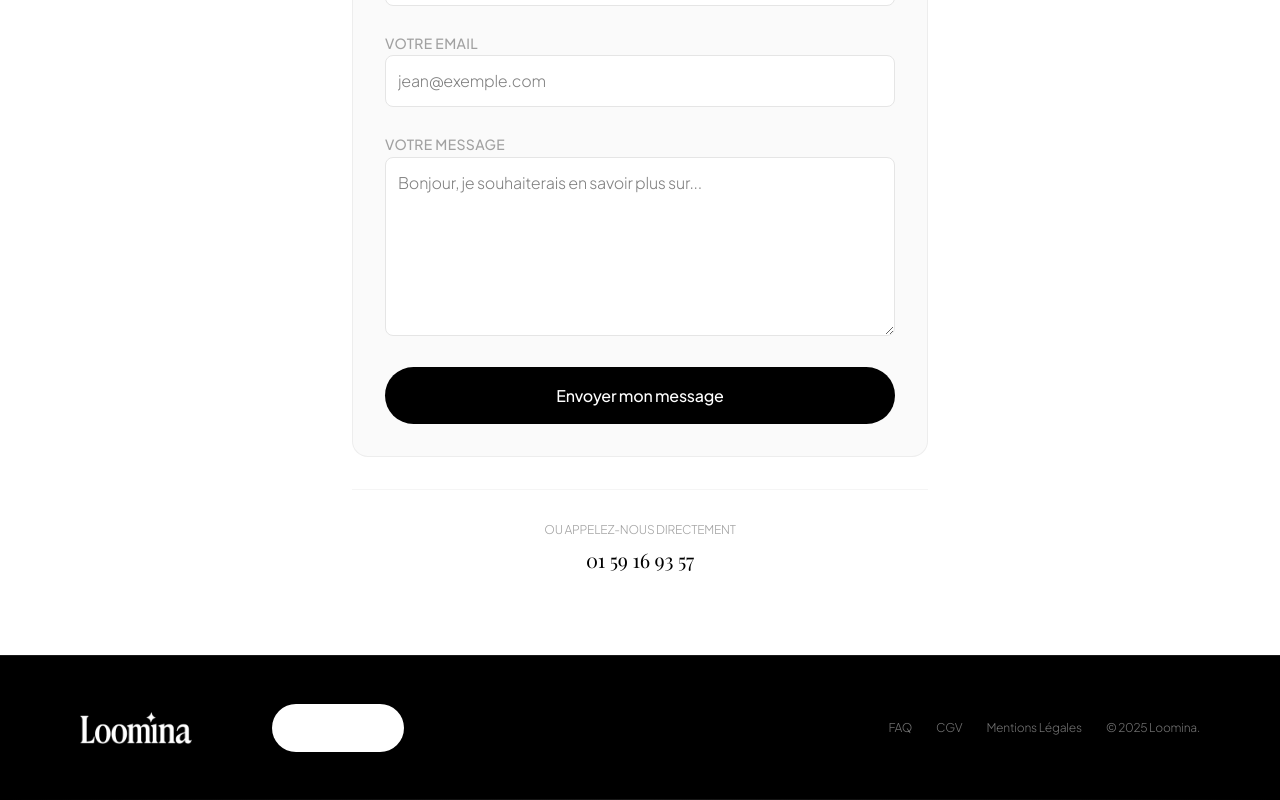
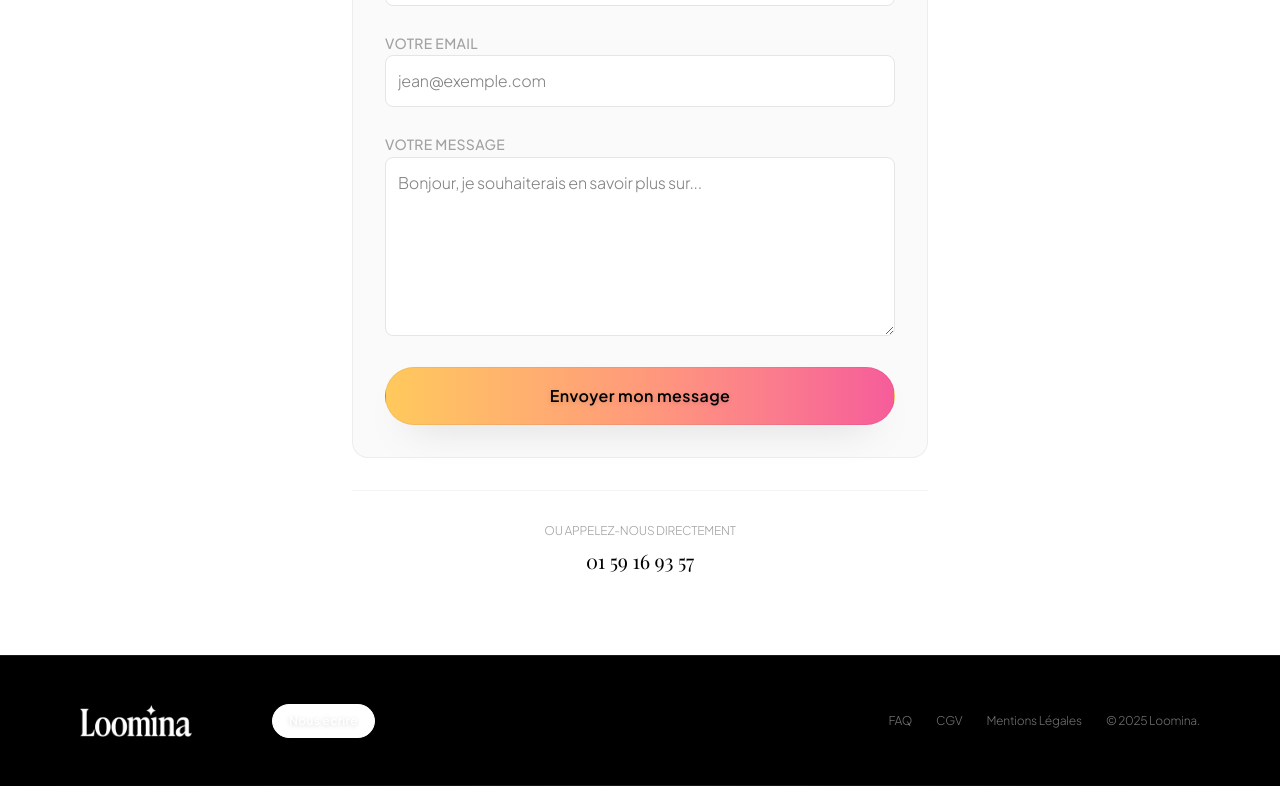
Before and after one commit to solalchetrit/loomina, a Next.js app: page /contact in a window 1280 px wide. Shown: the part 427-1227 px from the top of the page. Built offline with nearby package versions, Linux system fonts and the light colour scheme; a web font is replaced by a local one.

Commit message:
Improve button contrast and polish

```diff
--- a/app/contact/page.tsx
+++ b/app/contact/page.tsx
@@ -39,12 +39,14 @@ export default function ContactPage() {
                             <textarea required id="message" name="message" rows={6} className="w-full bg-white border border-neutral-200 rounded-lg p-3 outline-none focus:border-[var(--loomina-amber)] transition-colors" placeholder="Bonjour, je souhaiterais en savoir plus sur..." />
                         </div>
 
-                        <button
+                        <MagicButton
                             type="submit"
-                            className="w-full bg-black text-white font-medium rounded-full py-4 hover:bg-neutral-800 transition-all"
+                            className="w-full justify-center"
+                            variant="primary"
+                            size="lg"
                         >
                             Envoyer mon message
-                        </button>
+                        </MagicButton>
                     </form>
 
                     <div className="text-center pt-8 border-t border-neutral-100">
--- a/app/page.tsx
+++ b/app/page.tsx
@@ -1,5 +1,5 @@
 import Hero from "@/components/Hero";
-import StarDecoration from "@/components/ui/StarDecoration";
+import MagicButton from "@/components/ui/MagicButton";
 
 // --- DATA ---
 const pillars = [
@@ -150,12 +150,13 @@ export default function Home() {
                 </ul>
 
                 <div className="pt-4">
-                  <a
+                  <MagicButton
                     href="mailto:contact@loomina.fr?subject=Commande%20Loomina"
-                    className="inline-block bg-white text-black font-sans font-medium text-lg px-12 py-4 rounded-full hover:scale-105 transition-transform"
+                    variant="secondary"
+                    size="lg"
                   >
                     Commander mon livre
-                  </a>
+                  </MagicButton>
                 </div>
               </div>
             </div>
--- a/components/Footer.tsx
+++ b/components/Footer.tsx
@@ -31,7 +31,8 @@ export default function Footer() {
           {/* Bouton : Fond Blanc, Police NOIRE (explicite) */}
           <MagicButton
             href="/contact"
-            className="bg-white text-black border-none hover:bg-neutral-200 px-6 py-2 text-xs font-sans font-medium tracking-wide"
+            variant="secondary"
+            size="sm"
           >
             Nous écrire
           </MagicButton>
--- a/components/Hero.tsx
+++ b/components/Hero.tsx
@@ -20,13 +20,15 @@ export default function Hero() {
         <div className="flex flex-col gap-5 sm:flex-row sm:items-center sm:justify-center pt-6">
           <MagicButton
             href="#offres"
-            className="bg-black text-white px-10 py-5 text-lg font-sans font-medium"
+            size="lg"
+            variant="primary"
           >
             Commencer mon livre
           </MagicButton>
           <MagicButton
             href="tel:+33159169357"
-            className="bg-white text-black border border-neutral-200 hover:bg-neutral-50 px-10 py-5 text-lg font-sans font-medium"
+            size="lg"
+            variant="secondary"
           >
             Appeler Loomina
           </MagicButton>
--- a/components/HomeSections.tsx
+++ b/components/HomeSections.tsx
@@ -1,4 +1,5 @@
 import React from "react";
+import MagicButton from "./ui/MagicButton";
 
 const sections = [
   {
@@ -95,18 +96,12 @@ export default function HomeSections() {
             </p>
           </div>
           <div className="flex flex-col gap-3">
-            <a
-              href="#comment"
-              className="inline-flex items-center justify-center px-5 py-3 rounded-full bg-[var(--loomina-black)] text-white font-semibold shadow-[0_20px_60px_-35px_rgba(217,54,98,0.55)] hover:brightness-110 transition-colors"
-            >
+            <MagicButton href="#comment" variant="primary" className="w-full justify-center">
               Découvrir le parcours Loomina
-            </a>
-            <a
-              href="#faq"
-              className="inline-flex items-center justify-center px-5 py-3 rounded-full bg-white text-[var(--loomina-black)] font-semibold border border-[var(--loomina-black)]/10 hover:brightness-110 transition-colors"
-            >
+            </MagicButton>
+            <MagicButton href="#faq" variant="secondary" className="w-full justify-center">
               Lire les réponses clés
-            </a>
+            </MagicButton>
             <span className="text-[var(--loomina-black)] text-sm text-center">Une structure claire pour guider les familles vers la prochaine étape.</span>
           </div>
         </div>
--- a/components/ui/MagicButton.tsx
+++ b/components/ui/MagicButton.tsx
@@ -2,7 +2,7 @@
 
 import Link from "next/link";
 import { motion, useMotionValue, useSpring, type HTMLMotionProps } from "framer-motion";
-import { useMemo, useState } from "react";
+import { useState } from "react";
 import type { ReactNode } from "react";
 
 interface MagicButtonProps extends HTMLMotionProps<"button"> {
@@ -10,22 +10,42 @@ interface MagicButtonProps extends HTMLMotionProps<"button"> {
   children: ReactNode;
   glow?: boolean;
   className?: string;
+  variant?: "primary" | "secondary" | "ghost";
+  size?: "sm" | "md" | "lg";
 }
 
 const springConfig = { stiffness: 260, damping: 20, mass: 0.6 };
 
-function MagicButtonContent({ children, glow, className = "", ...rest }: Omit<MagicButtonProps, "href">) {
+function MagicButtonContent({
+  children,
+  glow = true,
+  className = "",
+  variant = "primary",
+  size = "md",
+  ...rest
+}: Omit<MagicButtonProps, "href">) {
   const [hovered, setHovered] = useState(false);
   const x = useMotionValue(0);
   const y = useMotionValue(0);
   const springX = useSpring(x, springConfig);
   const springY = useSpring(y, springConfig);
 
-  const background = useMemo(
-    () =>
-      "bg-black text-white hover:bg-neutral-800 border border-transparent",
-    []
-  );
+  const variantClasses: Record<NonNullable<MagicButtonProps["variant"]>, string> = {
+    primary:
+      "bg-gradient-to-r from-[#FFC95C] via-[#FF9A7A] to-[#F65C9A] text-black border border-black/5 hover:shadow-[0_22px_48px_-18px_rgba(246,92,154,0.55)]",
+    secondary:
+      "bg-white text-[var(--loomina-black)] border border-[var(--loomina-black)]/15 hover:border-[var(--loomina-black)]/30 hover:bg-white/90 shadow-[0_14px_42px_-26px_rgba(0,0,0,0.35)]",
+    ghost:
+      "bg-transparent text-[var(--loomina-black)] border border-[var(--loomina-black)]/10 hover:border-[var(--loomina-black)]/30 hover:bg-[var(--loomina-gray-light)]",
+  };
+
+  const sizeClasses: Record<NonNullable<MagicButtonProps["size"]>, string> = {
+    sm: "px-4 py-2 text-xs",
+    md: "px-6 py-3 text-sm",
+    lg: "px-8 py-4 text-base",
+  };
+
+  const glowClasses = glow ? "shadow-[0_18px_40px_-24px_rgba(0,0,0,0.35)]" : "shadow-none";
 
   const handleMouseMove = (event: React.MouseEvent<HTMLButtonElement>) => {
     const { currentTarget, clientX, clientY } = event;
@@ -47,7 +67,7 @@ function MagicButtonContent({ children, glow, className = "", ...rest }: Omit<Ma
   return (
     <motion.button
       type="button"
-      className={`group relative inline-flex items-center justify-center overflow-hidden rounded-full px-8 py-4 text-base font-medium tracking-wide transition-all duration-300 ${background} ${className}`}
+      className={`group relative inline-flex items-center justify-center overflow-hidden rounded-full font-sans font-semibold tracking-wide transition-all duration-300 focus-visible:outline-none focus-visible:ring-2 focus-visible:ring-[var(--loomina-amber)] focus-visible:ring-offset-2 focus-visible:ring-offset-white ${variantClasses[variant]} ${sizeClasses[size]} ${glowClasses} ${className}`}
       style={{ x: springX, y: springY }}
       whileHover={{ scale: 1.02 }}
       whileTap={{ scale: 0.95 }}
@@ -58,15 +78,17 @@ function MagicButtonContent({ children, glow, className = "", ...rest }: Omit<Ma
       {...rest}
     >
       <span className={`absolute inset-0 bg-white/20 transition-opacity duration-300 ${hovered ? "opacity-100" : "opacity-0"}`} />
-      <span className="relative flex items-center gap-2 z-10">{children}</span>
+      <span className="relative flex items-center gap-2 z-10 drop-shadow-sm">{children}</span>
     </motion.button>
   );
 }
 
 export default function MagicButton({ href, children, glow = true, className, ...rest }: MagicButtonProps) {
+  const wrapperClassName = className?.includes("w-full") ? "inline-flex w-full" : "inline-flex";
+
   if (href) {
     return (
-      <Link href={href} className="inline-flex">
+      <Link href={href} className={wrapperClassName}>
         <MagicButtonContent className={className} glow={glow} {...rest}>
           {children}
         </MagicButtonContent>
```
